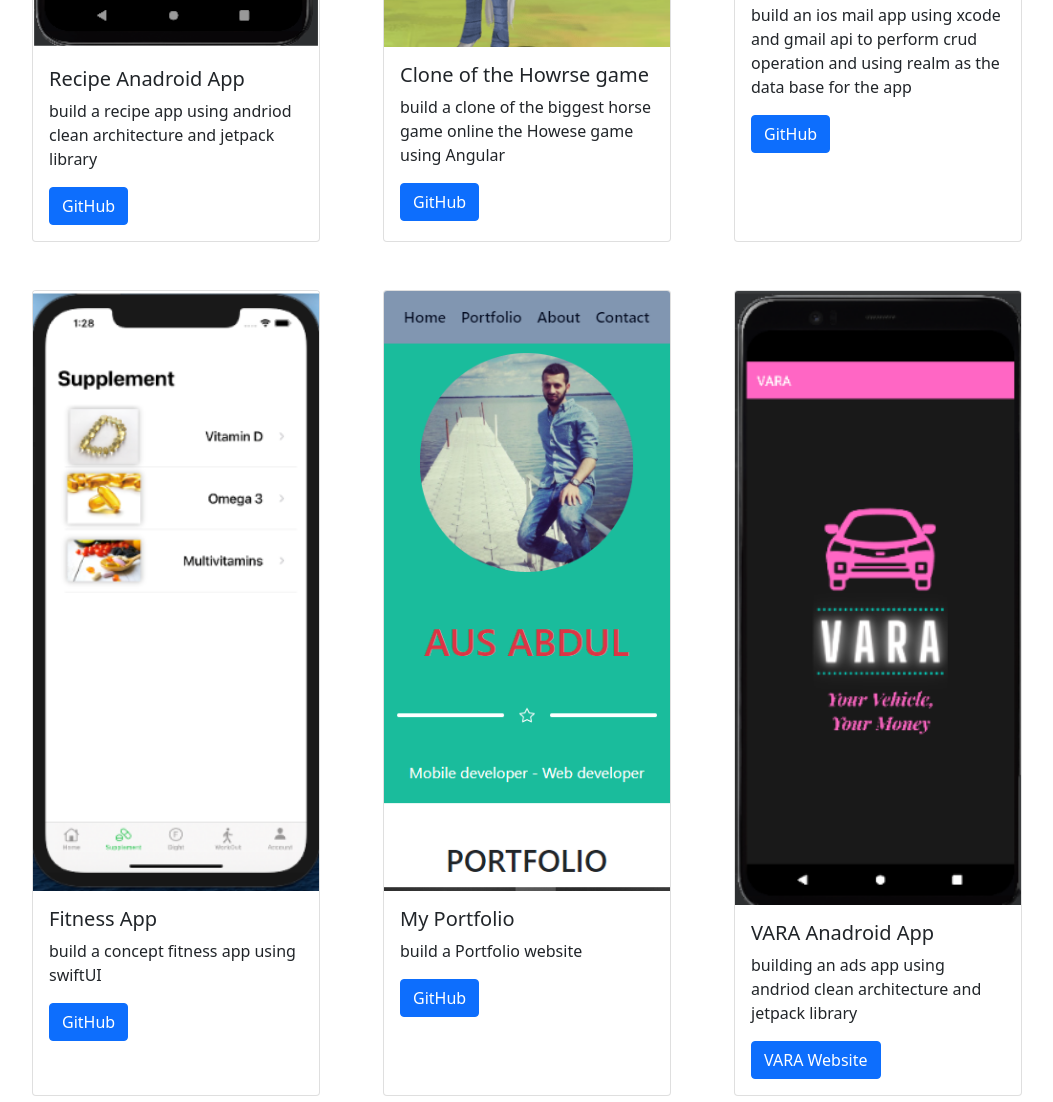
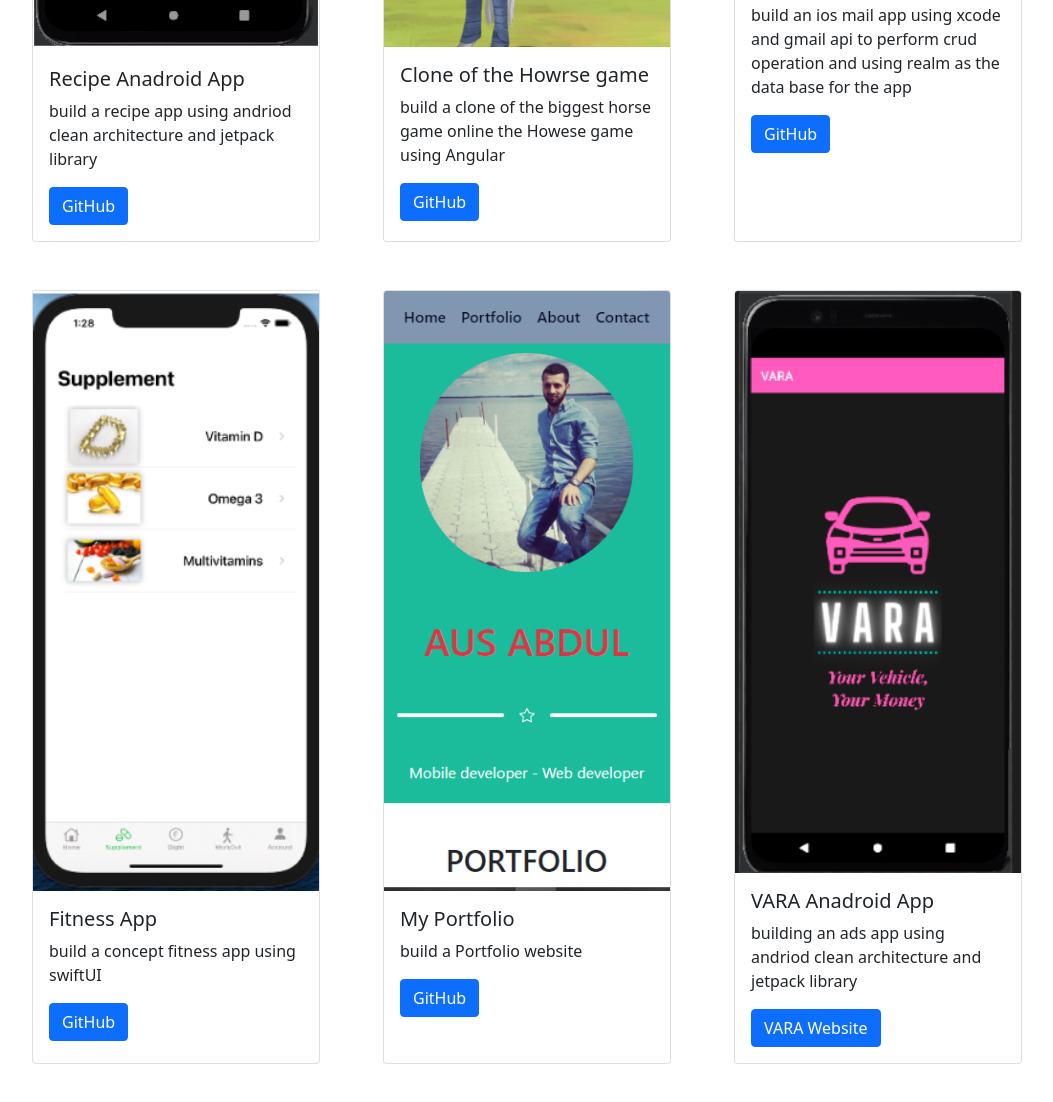
Before and after one commit to ausalmadi/portfolio, a plain HTML site: page index.html in a window 1280 px wide. Shown: the part 1261-2363 px from the top of the page, without its empty margins (113-1166 px from the left). Drawn offline with nearby package versions, Linux system fonts and the light colour scheme.

Commit message:
no message

```diff
--- a/index.html
+++ b/index.html
@@ -142,7 +142,7 @@
           </div>
           <!-- Portfolio Item 6-->
           <div class="card col-md-6 col-lg-4 mb-5" style="width: 18rem;">
-            <img src="/Portfolio/Images/vara.jpg" class="card-img-top" alt="...">
+            <img src="Images/varaphoto.PNG" class="card-img-top" alt="...">
             <div class="card-body">
               <h5 class="card-title">VARA Anadroid App</h5>
               <p class="card-text">building an ads  app using andriod clean architecture and jetpack library</p>
```
Also changed, not shown: Images/varaphoto.PNG (added).
